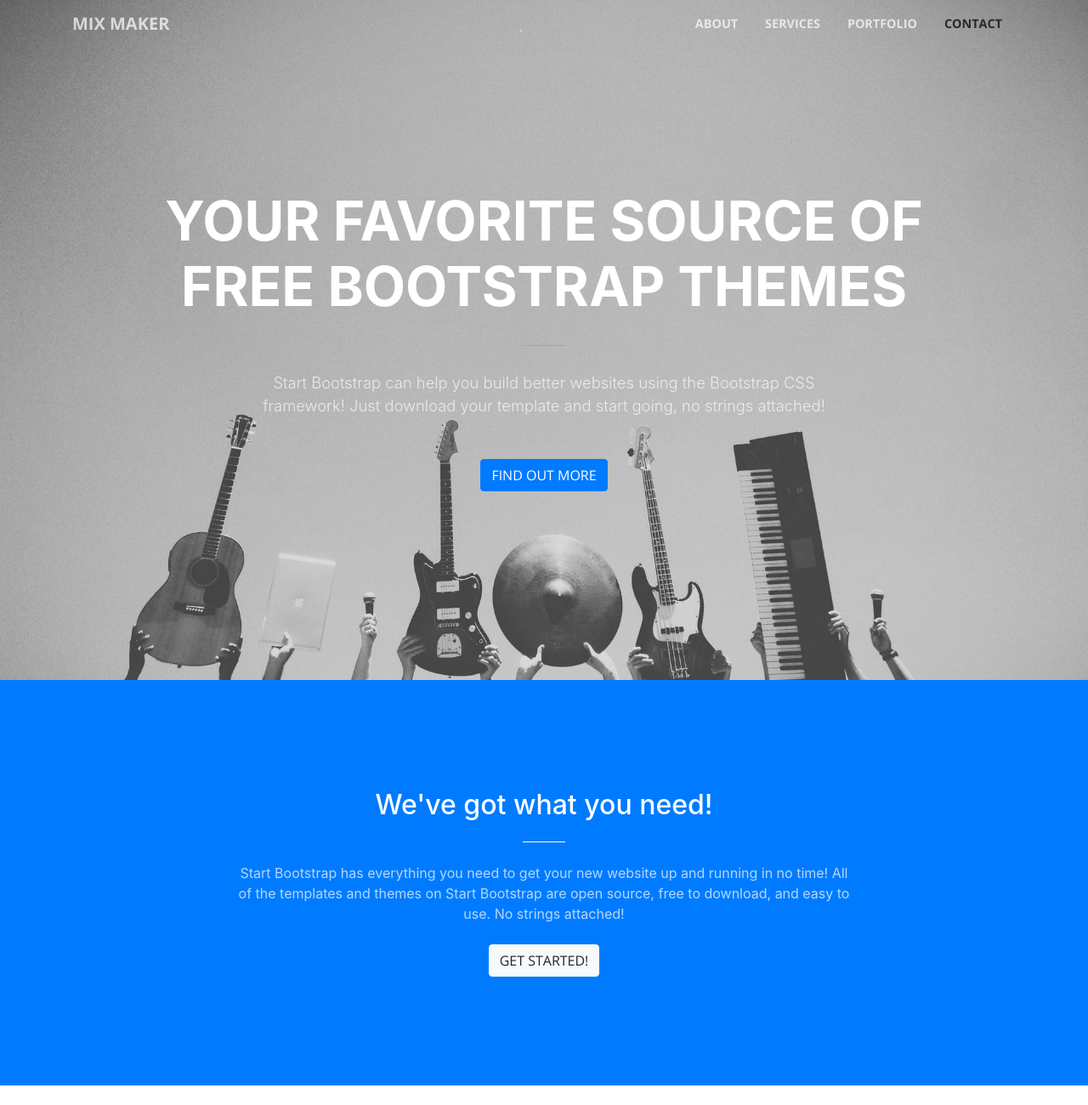
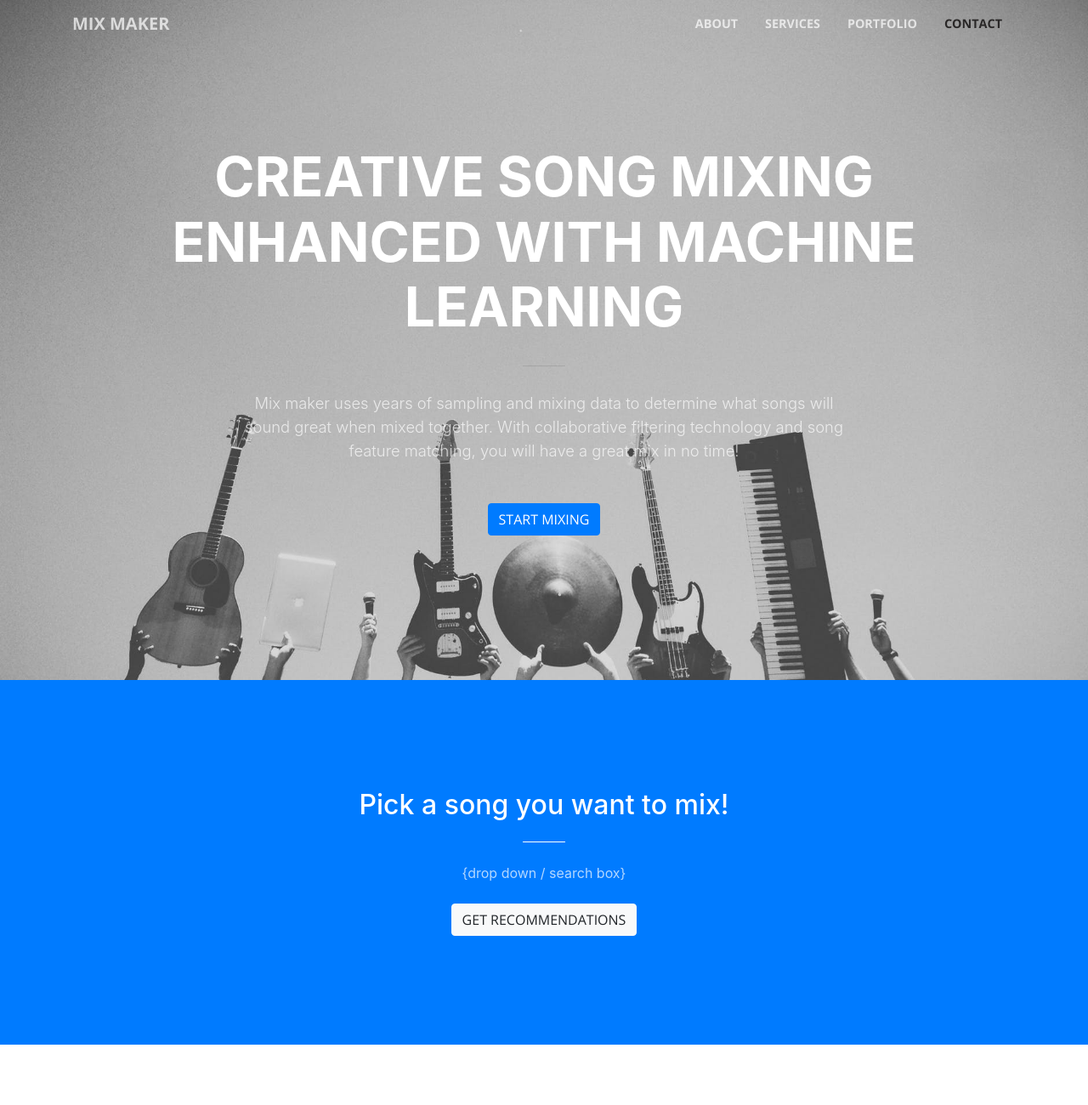
Before and after one commit to brettashley/ml-mix-lab, a website with bundled scripts: page website/index.html in a window 1280 px wide. Shown: the top 1300 px of the page at 85% size. Built offline with nearby package versions, Linux system fonts and the light colour scheme.

Commit message:
fill in text

```diff
--- a/website/index.html
+++ b/website/index.html
@@ -59,13 +59,13 @@
         <div class="row">
           <div class="col-lg-10 mx-auto">
             <h1 class="text-uppercase">
-              <strong>Your Favorite Source of Free Bootstrap Themes</strong>
+              <strong>Creative song mixing enhanced with machine learning</strong>
             </h1>
             <hr>
           </div>
           <div class="col-lg-8 mx-auto">
-            <p class="text-faded mb-5">Start Bootstrap can help you build better websites using the Bootstrap CSS framework! Just download your template and start going, no strings attached!</p>
-            <a class="btn btn-primary btn-xl js-scroll-trigger" href="#about">Find Out More</a>
+            <p class="text-faded mb-5">Mix maker uses years of sampling and mixing data to determine what songs will sound great when mixed together. With collaborative filtering technology and song feature matching, you will have a great mix in no time!</p>
+            <a class="btn btn-primary btn-xl js-scroll-trigger" href="#about">Start Mixing</a>
           </div>
         </div>
       </div>
@@ -75,10 +75,10 @@
       <div class="container">
         <div class="row">
           <div class="col-lg-8 mx-auto text-center">
-            <h2 class="section-heading text-white">We've got what you need!</h2>
+            <h2 class="section-heading text-white">Pick a song you want to mix!</h2>
             <hr class="light my-4">
-            <p class="text-faded mb-4">Start Bootstrap has everything you need to get your new website up and running in no time! All of the templates and themes on Start Bootstrap are open source, free to download, and easy to use. No strings attached!</p>
-            <a class="btn btn-light btn-xl js-scroll-trigger" href="#services">Get Started!</a>
+            <p class="text-faded mb-4">{drop down / search box}</p>
+            <a class="btn btn-light btn-xl js-scroll-trigger" href="#services">Get recommendations</a>
           </div>
         </div>
       </div>
```
